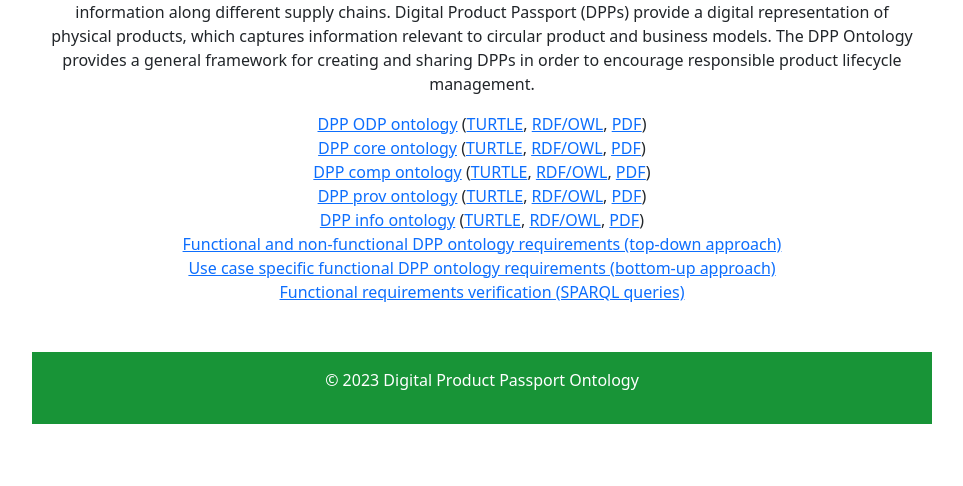
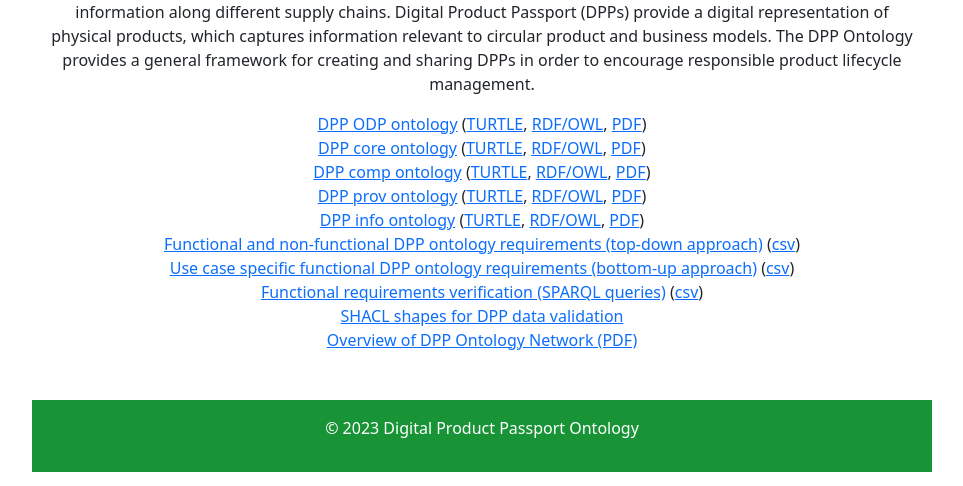
Before and after one commit to LiUSemWeb/DPPO, a plain HTML site: page page/index.html in a window 1280 px wide. Shown: the part 314-800 px from the top of the page, without its empty margins (158-1121 px from the left). Drawn offline with nearby package versions, Linux system fonts and the light colour scheme.

Commit message:
Update index.html

```diff
--- a/page/index.html
+++ b/page/index.html
@@ -67,12 +67,21 @@
                         </div>
                         <div>
                             <a href="pdf/Req_Analysis_Results_TopDown_Approach.pdf">Functional and non-functional DPP ontology requirements (top-down approach)</a>
+                            (<a href="page/csv/Req_Analysis_Results_TopDown_Approach.csv">csv</a>)
                         </div>
                         <div>
                             <a href="pdf/Information_per_R-Strategy.pdf">Use case specific functional DPP ontology requirements (bottom-up approach)</a>
+                            (<a href="page/csv/Use_case_specific_functional_requirements.csv">csv</a>)
                         </div>
                         <div>
                             <a href="pdf/OntologyStories_CQs_SparqlQueries.pdf">Functional requirements verification (SPARQL queries)</a>
+                            (<a href="page/csv/OntologyStories_CQs_SparqlQueries .csv">csv</a>)
+                        </div>
+                        <div>
+                            <a href="shacl/shapes">SHACL shapes for DPP data validation</a>
+                        </div>
+                        <div>
+                            <a href="pdf/DPP_Ontology_Network.pdf">Overview of DPP Ontology Network (PDF)</a>
                         </div>
                     </div>
                 </div>
```
